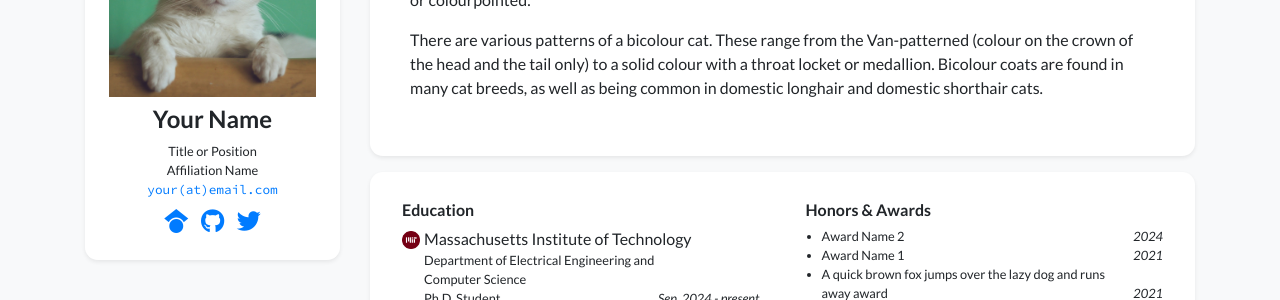
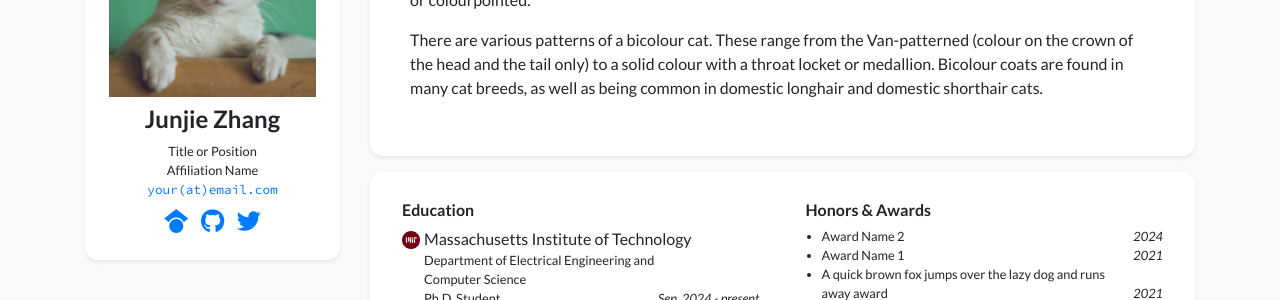
Before and after one commit to ZhangJunjie8683/zhang3165.github.io, a Jekyll site: the page built from index.html, in a window 1280 px wide. Shown: the part 214-514 px from the top of the page. Built offline with Jekyll 4.4.1, drawn with Linux system fonts in a browser that asks for light colours; nearby versions of some CDN libraries; a style sheet for code colours, icons or effects is not loaded.

Commit message:
Update profile.yml

```diff
--- a/_data/profile.yml
+++ b/_data/profile.yml
@@ -1,4 +1,4 @@
-primary_name: "Your Name"
+primary_name: "Junjie Zhang"
 secondary_name: ""
 navbar_name: "Your Name"
 
```
